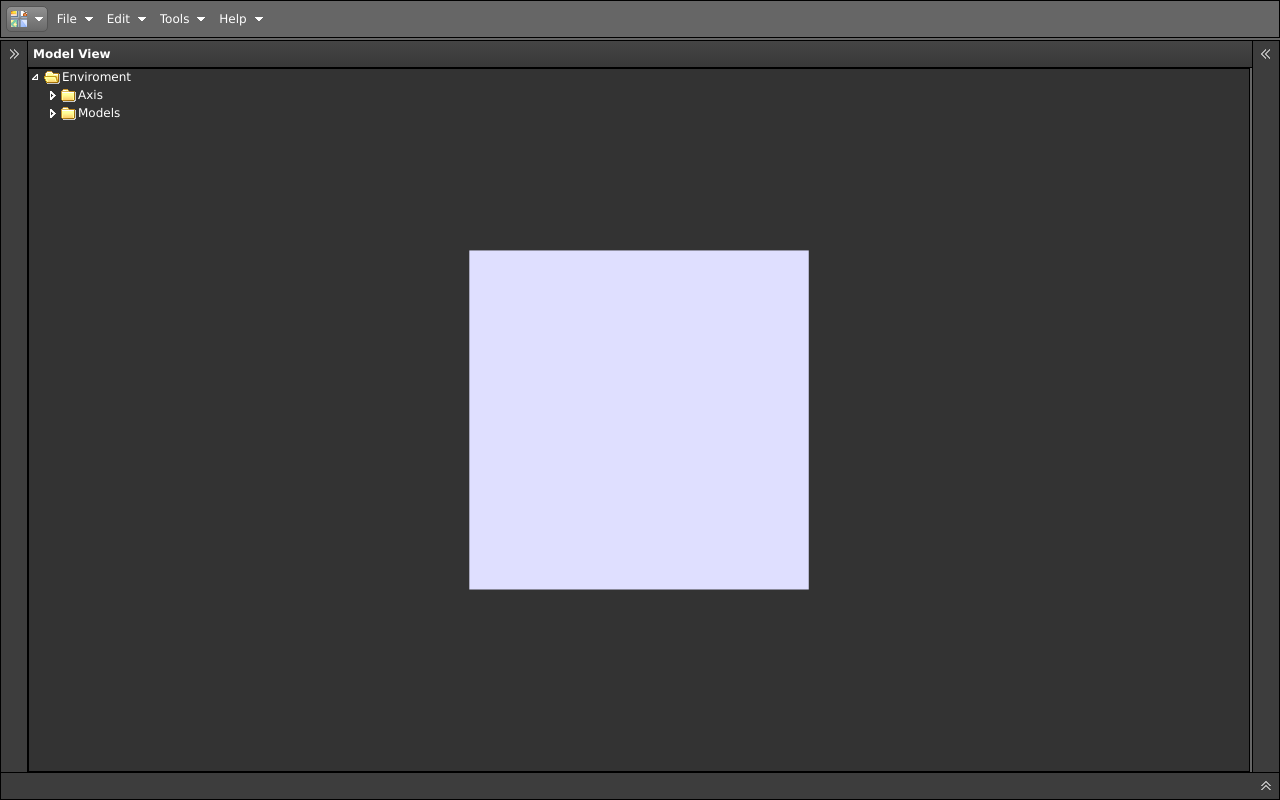
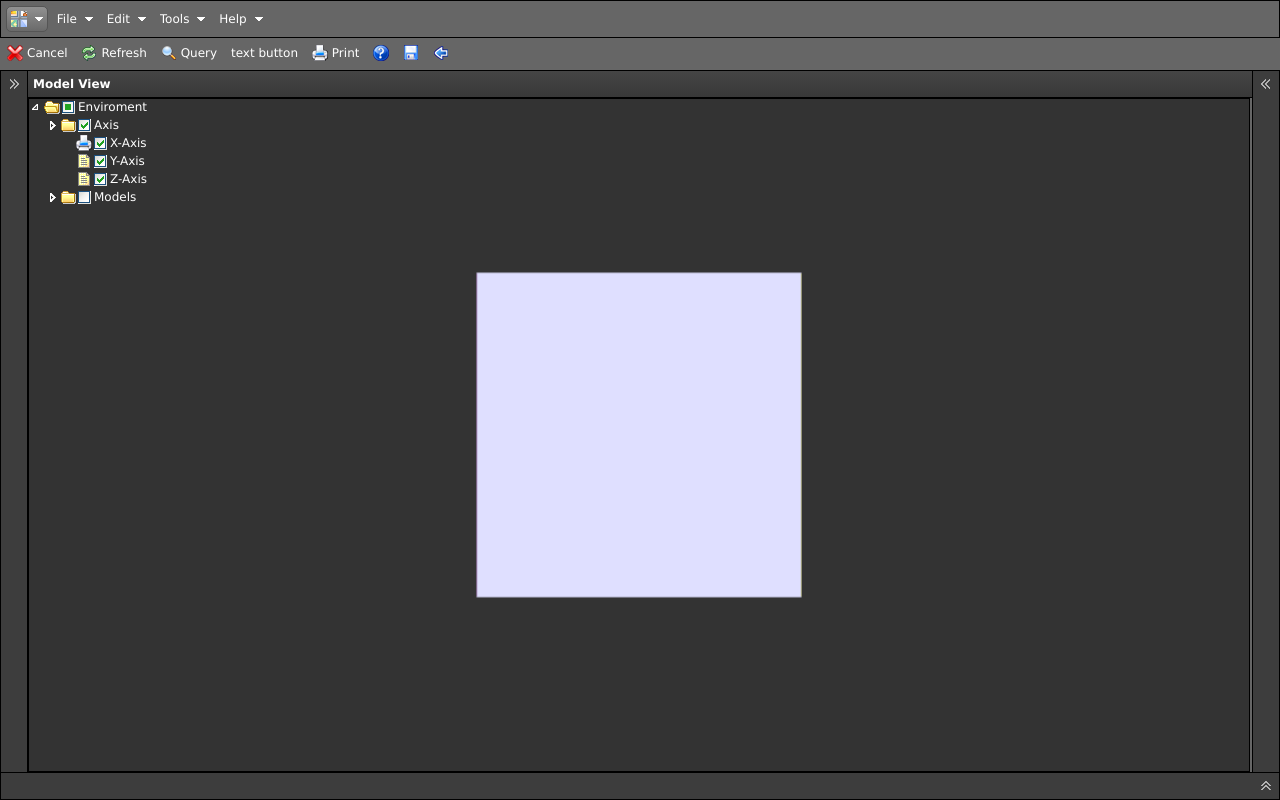
Before and after one commit to rtroe/Player5, a plain HTML site: page index.html in a window 1280 px wide. Drawn offline with Linux system fonts and the light colour scheme; no server answers.

Commit message:
Added Ability to add items to the tree views and property grid dynamically at run time.

```diff
--- a/index.html
+++ b/index.html
@@ -70,7 +70,7 @@
 MAIN MENU
 *****************************************************
 -->
-	<div data-options="region:'north',border:false," style="height:40px">
+	<div data-options="region:'north',border:false," style="height:70px">
 		<div class="easyui-panel" style="padding:5px;">
 		<a href="#" class="easyui-menubutton" data-options="plain:false,menu:'#mm_main',iconCls:'icon-large-clipart'"></a>
 		<a href="#" class="easyui-menubutton" data-options="plain:true,menu:'#mm_file'">File</a>
@@ -78,7 +78,17 @@ MAIN MENU
 		<a href="#" class="easyui-menubutton" data-options="menu:'#mm_tools'">Tools</a>
 		<a href="#" class="easyui-menubutton" data-options="menu:'#mm2'">Help</a>
 	</div>
+		<div style="padding:2px;;width:500px;">
+    <a href="#" class="easyui-linkbutton" plain="true" iconCls="icon-cancel">Cancel</a>
+    <a href="#" class="easyui-linkbutton" plain="true" iconCls="icon-reload">Refresh</a>
 
+    <a href="#" class="easyui-linkbutton" plain="true" iconCls="icon-search">Query</a>
+    <a href="#" class="easyui-linkbutton" plain="true">text button</a>
+    <a href="#" class="easyui-linkbutton" plain="true" iconCls="icon-print">Print</a>
+    <a href="#" class="easyui-linkbutton" plain="true" iconCls="icon-help"></a>
+    <a href="#" class="easyui-linkbutton" plain="true" iconCls="icon-save"></a>
+    <a href="#" class="easyui-linkbutton" plain="true" iconCls="icon-back"></a>
+</div>
 <!-- MAIN -->
 	<div id="mm_main" style="width:100px; align:right">
 		<div data-options="iconCls:'icon-man', size:'large'" onclick="$('#modelForm_Open').window('open')">Log In</div>
@@ -145,7 +155,8 @@ MAIN MENU
 	</div>
 </div>
 
-  <div id="modelForm_Open" class="easyui-window" title="Modal Window" data-options="modal:true,closed:true,iconCls:'icon-save'" style="width:500px;height:200px;padding:10px;">
+
+  <div id="modelForm_Open" class="easyui-window" title="Modal Window" data-options="modal:true,closed:true,iconCls:'icon-save', collapsible:false,minimizable:false, maximizable:false" style="width:500px;height:200px;padding:10px;">
     <input type="file" id="files" name="file" />
       <div id="progress_bar"><div class="percent">0%</div></div>
       <p align="right">
@@ -217,15 +228,11 @@ MAIN MENU
 		<div class="easyui-accordion" data-options="fit:true,border:false ">
 			<div title="Properties" style="padding:0px;">
 						<table id="pg" class="easyui-propertygrid" data-options="
-									url:'http://127.0.0.1:51792/WebGL-Model-View/propertygrid_data1.json',
-				method:'get',
+				      method:'get',
 				      showGroup:true,
 				      scrollbarSize:0
 			        ">
           	</table>
-			</div>
-			<div title="Textures" data-options="selected:true" style="padding:10px;">
-					content2
 			</div>
 			<div title="Change Shader" style="padding:10px">
 					content3
@@ -233,8 +240,8 @@ MAIN MENU
 		</div>
 	</div>
 
-	<div data-options="region:'south', split:true,collapsed:true,title:'Console'" style="height:150px;background:#A9FACD;padding:10px;">south region</div>
-	<div data-options="region:'center',title:'Model View',
+	<div data-options="region:'south', split:true,collapsed:true,title:'Console'" style="height:150px;;padding:10px;">south region</div>
+	<div id="mainPane" data-options="region:'center',title:'Model View',
 			onResize:function(){
 		    var canvas = document.getElementById('glcanvas');
 		      canvas.style.width='99.7%';
@@ -246,32 +253,17 @@ MAIN MENU
         Your browser doesn't appear to support the HTML5 <code>&lt;canvas&gt;</code> element.
       </canvas>
       <!-- Model Data Tree -->
-      <ul class="easyui-tree" style="position:absolute; top:0; left:0;">
+      <ul id="tt" class="easyui-tree" style="position:absolute; top:0; left:0;" data-options="checkbox:true">
 			<li>
 				<span>Enviroment</span>
 				<ul>
-					<li data-options="state:'closed'">
+					<li id="axis"  data-options="state:'closed'">
 						<span>Axis</span>
-						<ul>
-							<li>
-								<span>Friend</span>
-							</li>
-							<li>
-								<span>Wife</span>
-							</li>
-							<li>
-								<span>Company</span>
-							</li>
-						</ul>
+
 					</li>
-					<li  data-options="state:'closed'">
+					<li id="models"  data-options="state:'closed'">
 						<span>Models</span>
-						<ul>
-							<li>Intel</li>
-							<li>Java</li>
-							<li>Microsoft Office</li>
-							<li>Games</li>
-						</ul>
+
 					</li>
 						</ul>
 			</li>
--- a/js/gl/io/io_import_stl.js
+++ b/js/gl/io/io_import_stl.js
@@ -1,5 +1,17 @@
 function io_import_stl(InputFileText)
 {
+    var node = $('#tt').tree('find', 'models');
+      $('#tt').tree('append', {
+            parent: node.target,
+             data:[{
+                 id: numOfElements,
+                 text:'New Solid' + numOfElements,
+                 //iconCls: 'icon-print',
+                 checked:true
+
+         }]
+    });
+
   /*******************************/
   //First initialise Arrarys
   /*******************************/
@@ -99,4 +111,6 @@ function io_import_stl(InputFileText)
   gl.bindBuffer(gl.ELEMENT_ARRAY_BUFFER, cubeVerticesIndexBuffer);
   gl.bufferData(gl.ELEMENT_ARRAY_BUFFER, new Uint16Array(cubeVertexIndices), gl.STATIC_DRAW);
 
+  $('#modelForm_Open').window('close');
+
 }
--- a/js/gl/main.js
+++ b/js/gl/main.js
@@ -47,7 +47,7 @@ function start(elementID) {
     gl.enable(gl.DEPTH_TEST);           // Enable depth testing
     gl.depthFunc(gl.LEQUAL);            // Near things obscure far things
 
-      canvas.onmousedown = handleMouseDown;
+    canvas.onmousedown = handleMouseDown;
     document.onmouseup = handleMouseUp;
     document.onmousemove = handleMouseMove;
 
@@ -64,26 +64,66 @@ function start(elementID) {
     // Initialize the shaders; this is where all the lighting for the
     // vertices and so forth is established.
 
-    /*
-    var node = $('.JQTreeview').tree('find', 1234);
+  //$('#tt').mousedown(function(e){if(e.button==1)return false;});
+  $('#tt').bind('mousewheel', function(e) {
+    //Get Current Tree Position
+    var x = $('#tt').offset();
 
-    $('.JQTreeview').tree('append', {
+    if(e.originalEvent.wheelDelta / 120 > 0) {
+        $('#tt').offset({top:x.top + 10});
+    } else {
+        $('#tt').offset({top:x.top - 10});
+    }
+});
+$('#mainPane').css("overflow", "hidden");
+
+  var node = $('#tt').tree('find', 'axis');
+
+    $('#tt').tree('append', {
             parent: node.target,
              data:[{
-                 id: 1235,
-                 text:'new1'
+                 id: 'xAxis',
+                 text:'X-Axis',
+                 iconCls: 'icon-print',
+                 checked:true
 
          },{
-                 text:'new2',
-                 state:'closed',
-                 children:[{
-                         text:'subnew1'
-                 },{
-                         text:'subnew2'
-                 }]
+                 id: 'yAxis',
+                 text:'Y-Axis',
+                 checked:true
+         },{
+                 id: 'zAxis',
+                 text:'Z-Axis',
+                 checked:true
          }]
     });
-    */
+var rows = [
+	{"name":"Name","value":"Bill Smith","group":"ID Settings","editor":"text"},
+	{"name":"Address","value":"","group":"ID Settings","editor":"text"},
+	{"name":"Age","value":"40","group":"ID Settings","editor":"numberbox"},
+	{"name":"Birthday","value":"01/02/2012","group":"ID Settings","editor":"datebox"},
+	{"name":"SSN","value":"123-456-7890","group":"ID Settings","editor":"text"},
+	{"name":"Email","value":"bill@gmail.com","group":"MarketingSettings","editor":{
+		"type":"validatebox",
+		"options":{"validType":"email"	}
+	}},
+	{"name":"FrequentBuyer","value":"false","group":"Marketing Settings","editor":{
+		"type":"checkbox",
+		"options":{"on":true,"off":false}
+	}}
+
+];
+$("#pg").propertygrid('loadData',rows);
+
+var row = {
+  name:'AddName',
+  value:'New Game',
+  group:'Marketing Settings',
+  editor:'text'
+};
+$('#pg').propertygrid('appendRow',row);
+
+  //  */
     initShaders();
 
     // Here's where we call the routine that builds all the objects
```
Also changed, not shown: propertygrid_data1.json (deleted, +0 -20 lines).
